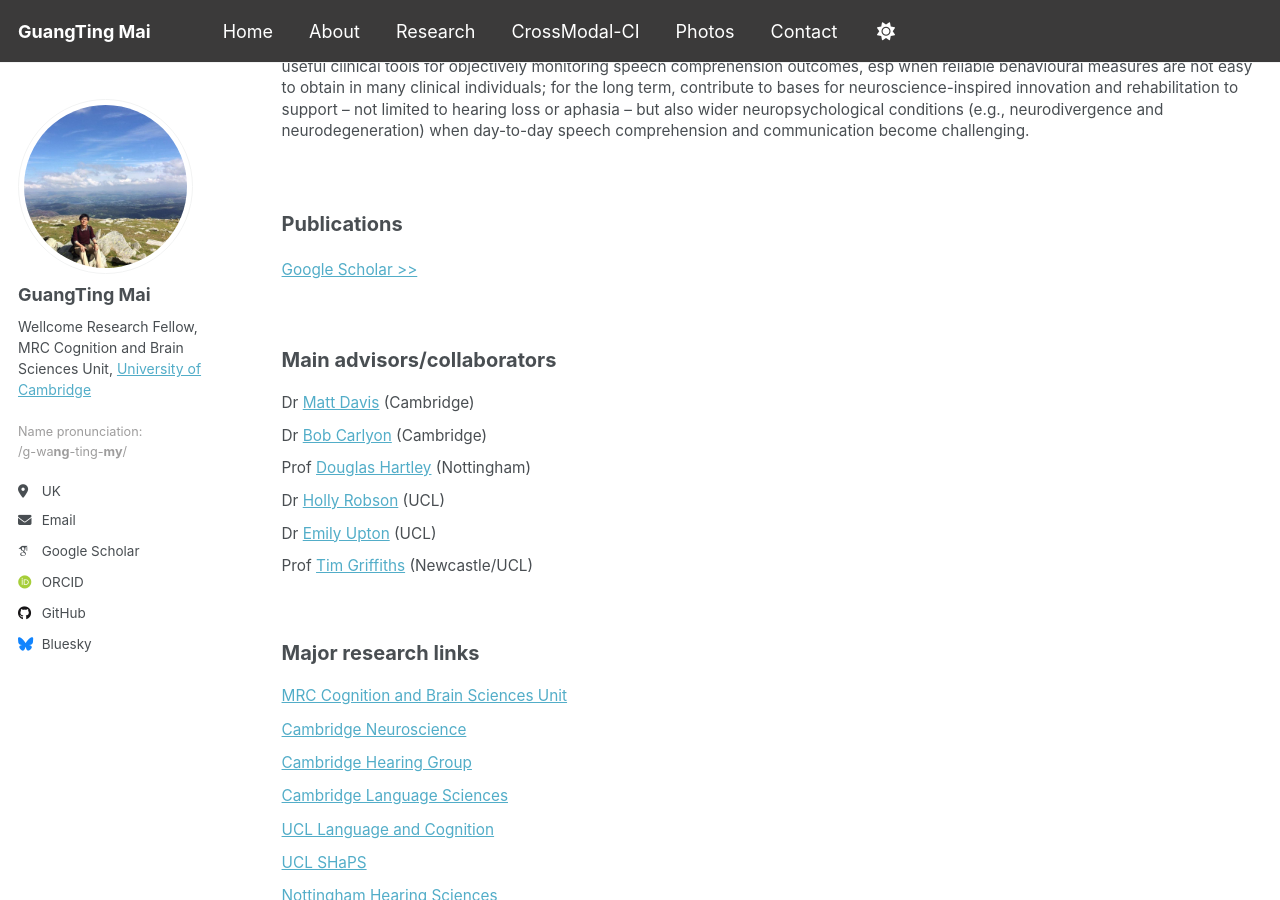
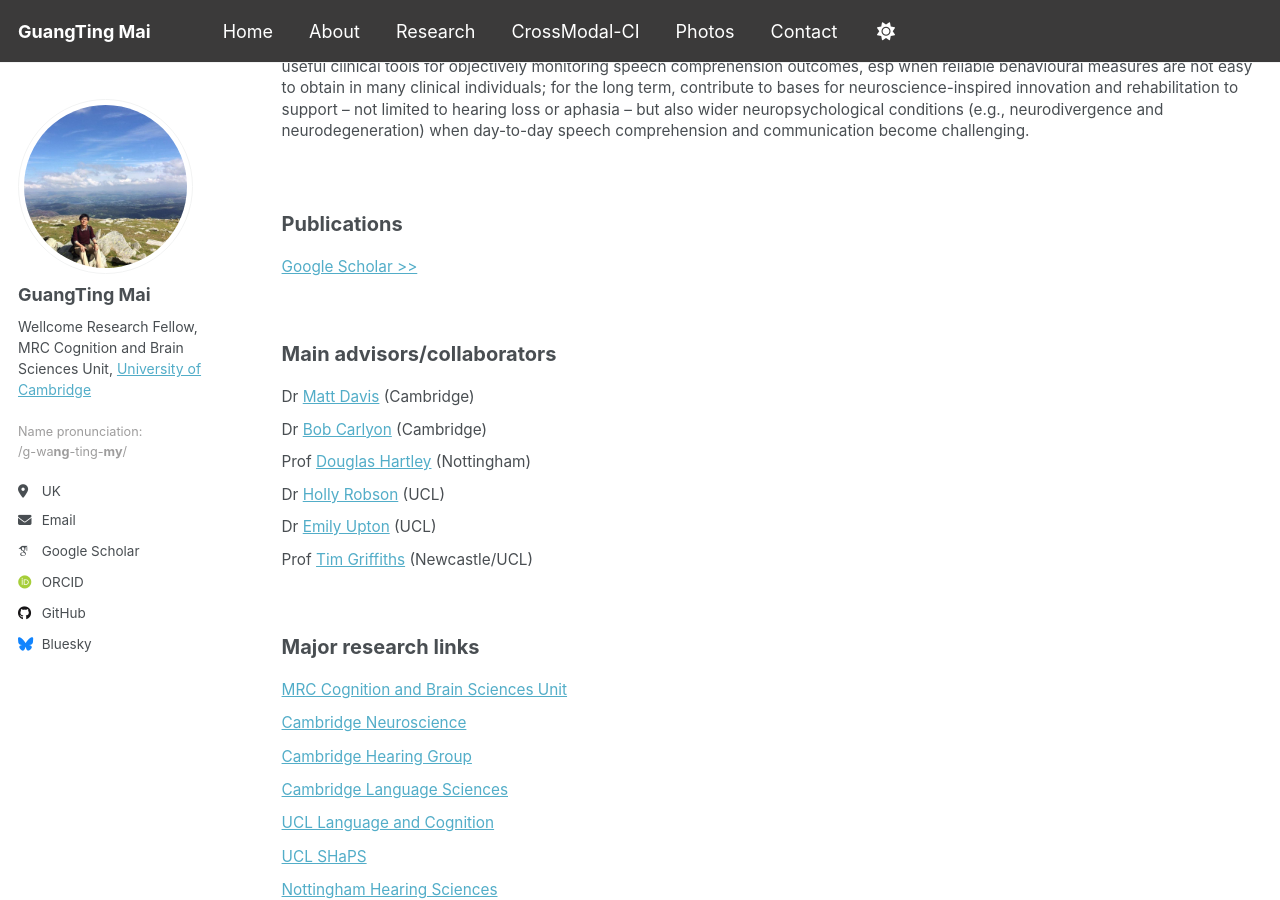
Before and after one commit to guangtingmai/guangtingmai.github.io, a Jekyll site: the page built from _pages/research.html, in a window 1280 px wide and 900 px high, scrolled down 561 px. Built offline with Jekyll 4.4.1, drawn with Linux system fonts in a browser that asks for light colours; some web fonts are replaced.

Commit message:
Update research.html

```diff
--- a/_pages/research.html
+++ b/_pages/research.html
@@ -32,7 +32,7 @@ author_profile: true
 <br>
 
 <p><span style="font-size: 15pt;line-height: 1.45;display: block"><strong>Publications</strong></span></p>
-<p><span style="font-size: 11.5pt;line-height: 1;display: block;"><a href="https://scholar.google.com/citations?user=bCQ03mIAAAAJ&hl=en">Google Scholar >></a></span></p>
+<p><span style="font-size: 11.5pt;line-height: 0.6;display: block;"><a href="https://scholar.google.com/citations?user=bCQ03mIAAAAJ&hl=en">Google Scholar >></a></span></p>
 <br>
 
 <p><span style="font-size: 15pt;line-height: 1.45;display: block;margin-bottom: 0.18vh"><strong>Main advisors/collaborators</strong></span></p>
```
